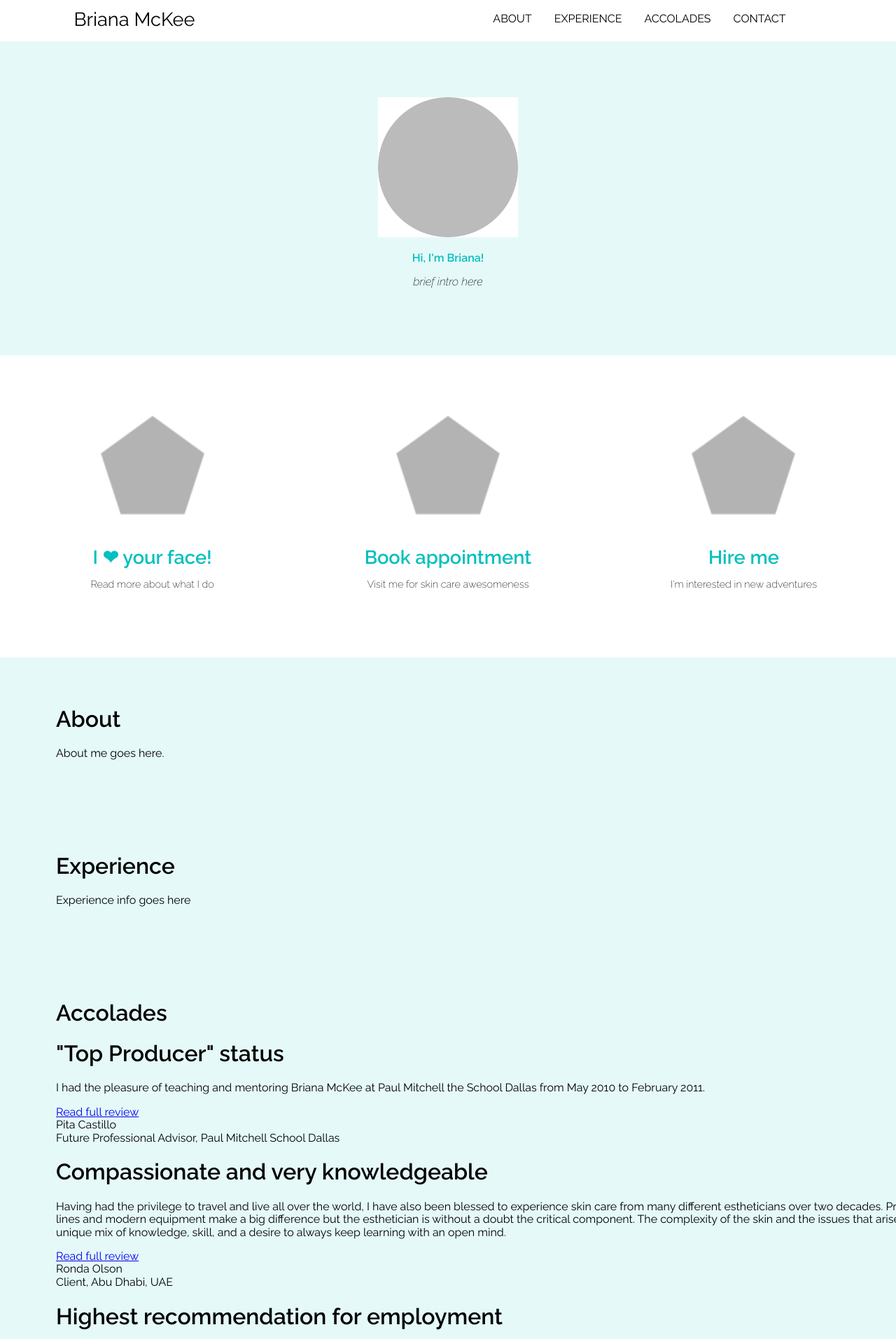
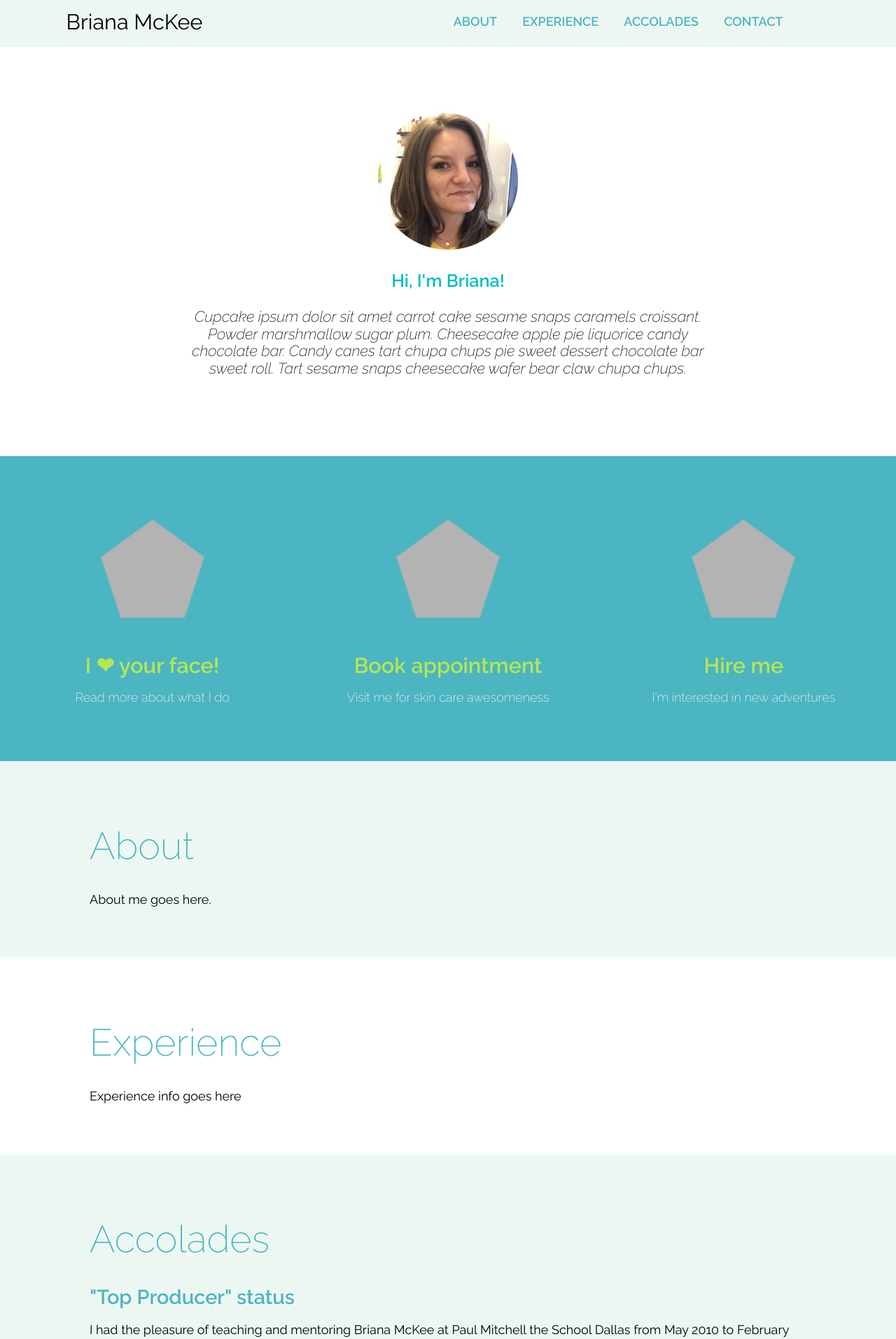
Before and after one commit to haileypate/briana-mckee, a Jekyll site: the page built from index.md, in a window 1280 px wide. Shown: the top 1914 px of the page at 70% size. Built offline with Jekyll 4.4.1, drawn with Linux system fonts in a browser that asks for light colours.

Commit message:
work on colors

```diff
--- a/_layouts/home.html
+++ b/_layouts/home.html
@@ -4,23 +4,23 @@ layout: default
 
 <div class="welcome">
   <div class="intro">
-    <img src="assets/img/briana_headshot_circle.jpg">
+    <img src="{{site.github.url}}/assets/img/headshot3.png">
     <p class="hi">Hi, I'm Briana!</p>
-    <p>brief intro here</p>
+    <p>Cupcake ipsum dolor sit amet carrot cake sesame snaps caramels croissant. Powder marshmallow sugar plum. Cheesecake apple pie liquorice candy chocolate bar. Candy canes tart chupa chups pie sweet dessert chocolate bar sweet roll. Tart sesame snaps cheesecake wafer bear claw chupa chups. </p>
   </div>
-  <div class="feature-wrapper">
+  <div class="feature-section">
     <div class="feature">
-      <img src="assets/img/pentagon-gray.png">
+      <img src="{{site.github.url}}/assets/img/pentagon-gray.png">
       <a href="#">I &#x2764; your face!</a>
       <p>Read more about what I do</p>
     </div>
     <div class="feature">
-      <img src="assets/img/pentagon-gray.png">
+      <img src="{{site.github.url}}/assets/img/pentagon-gray.png">
       <a href="#">Book appointment</a>
       <p>Visit me for skin care awesomeness</p>
     </div>
     <div class="feature">
-      <img src="assets/img/pentagon-gray.png">
+      <img src="{{site.github.url}}/assets/img/pentagon-gray.png">
       <a href="#">Hire me</a>
       <p>I'm interested in new adventures</p>
     </div>
--- a/assets/css/main.css
+++ b/assets/css/main.css
@@ -1,16 +1,38 @@
+/* NOTES
+
+theme colors:
+ dark green: #96CA2D
+ light green: #B5E655
+ dark blue: #4BB5C1
+ light blue: #7FB6BC
+ white: #EDF7F2
+
+*/
+
+
 /* TYPOGRAPHY */
 
 body {
     margin: 0px;
     font-family: 'Raleway', Helvetica, Arial, sans-serif;
     display: block;
+    font-size: 18px;
+    background-color: #EDF7F2;
+}
 
+h1,h2 {
+  color: #4BB5C1;
+}
+
+section > header > h1 {
+  font-weight: 200;
+  font-size: 3em;
 }
 
 .container {
-    width: 100%;
-    padding-left: 5em;
-    padding-right: 5em;
+    /*width: 100%;*/
+    padding-left: 10%;
+    padding-right: 10%;
     padding-top: 3em;
     padding-bottom: 3em;
 }
@@ -24,7 +46,7 @@ body {
     text-align: center;
     padding-top: 5em;
     padding-bottom: 5em;
-    background-color: rgba(4,191,191,.1);
+    background-color: #FFFFFF;
 }
 
 .intro img {
@@ -35,27 +57,31 @@ body {
 
 .intro p {
     font-style: italic;
+    font-size: 1.2em;
+    padding-left: 20%;
+    padding-right: 20%;
 }
 
 p.hi {
     font-weight: 600;
+    font-size: 1.4em;
     font-style: normal;
     color: rgb(4,191,191);
 }
 
 
-
-.feature-wrapper {
-/*    background-color: purple;*/
+.feature-section {
+  background-color: #4BB5C1;
     padding-top: 2em;
     display: block;
     text-align: center;
 }
 
 .feature {
-/*    background-color: blue;*/
     width: 100%;
+    color: #FFFFFF;
     min-height: 300px;
+    font-weight: 200;
 }
 
 .feature img {
@@ -69,22 +95,20 @@ p.hi {
       display: block;
       font-size: 1.7em;
       font-weight: 600;
-        color: rgb(4,191,191);
       text-decoration: none;
+      color: #B5E655;
       padding-top: 1.5em;
 }
 
 @media (min-width: 750px) {
 
-    .feature-wrapper {
-    /*    background-color: purple;*/
+    .feature-section {
         display: flex;
         justify-content: center;
         align-items: center;
         min-height: 400px;
     }
     .feature {
-    /*    background-color: blue;*/
         width: 33%;
         text-align: center;
     }
@@ -100,38 +124,55 @@ p.hi {
     .feature a {
         font-size: 1.7em;
         font-weight: 600;
-        color: rgb(4,191,191);
         text-decoration: none;
         padding-top: 1.5em;
     }
 
-    .feature p {
-        font-weight: 200;
-        font-size: 0.9em;
-    }
 }
 
 
 /* other homepage sections */
 
+
 #about {
-/*    background-color: orange;*/
-    background-color: rgba(4,191,191,.1);
+    background-color: #EDF7F2;
 }
 
 #experience {
-/*    background-color: yellow;*/
-    background-color: rgba(4,191,191,.1);
+    background-color: #FFFFFF;
 }
 
+/* accolades section */
 #accolades {
-/*    background-color: green;*/
-    background-color: rgba(4,191,191,.1);
+    background-color: #EDF7F2;
+}
+
+#accolades article header h1 {
+  font-size: 1.6em;
+}
+
+.continue-reading {
+  font-size: .9em;
+  text-decoration: none;
+  color: #96CA2D;
+}
+
+#accolades article div.excerpt {
+  font-size: 1.2em;
+  font-style: italic;
+}
+
+#accolades article div.author p.author-name {
+  font-size: 1.2em;
+}
+
+#accolades article div.author p {
+    margin-bottom: .3em;
+    margin-top: .3em;
 }
 
 #contact {
-/*    background-color: blue;*/
-    background-color: rgba(4,191,191,.1);
+    background-color: #FFFFFF;
 }
 
 
@@ -163,10 +204,10 @@ p.hi {
 .top-nav nav a {
 /*  background-color: yellow;*/
     font-size: 1.0em;
-    font-weight: 500;
+    font-weight: 600;
     text-decoration: none;
     text-transform: uppercase;
-    color: black;
+    color: #4BB5C1;
 }
 
 /* Larger than mobile */
@@ -210,9 +251,7 @@ p.hi {
     }
 
     .top-nav nav a:last-child {
-
         margin-right: 14%;
-
     }
 
 }
```
Lines whose indentation alone changed are shown as unchanged.
